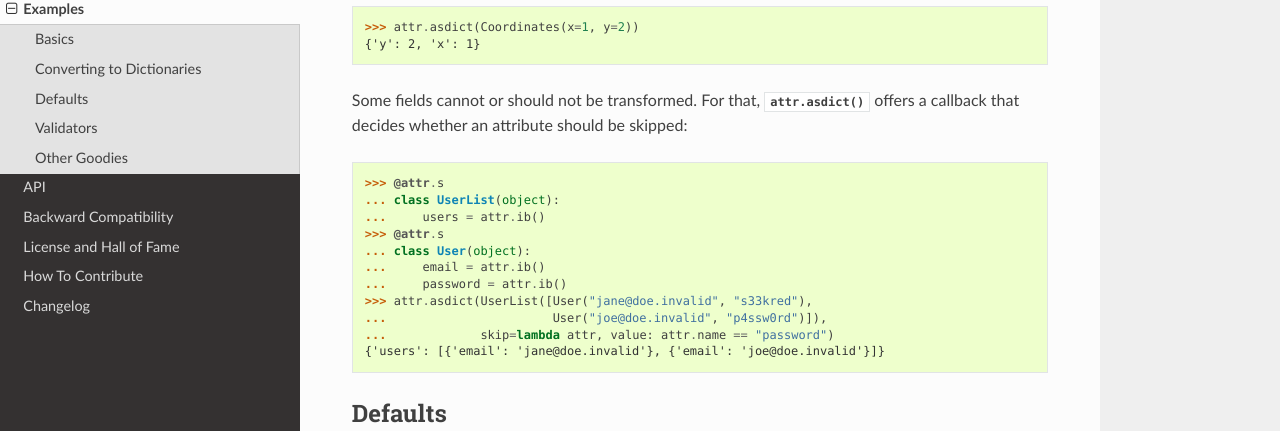
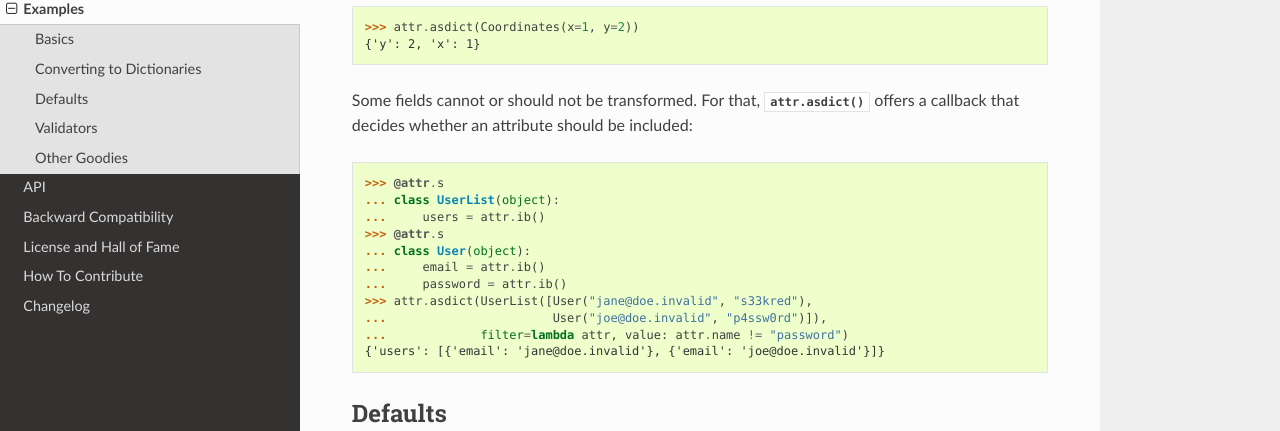
Before and after one commit to python-attrs/attrs, a Sphinx documentation site: the page built from docs/examples.rst, in a window 1280 px wide and 900 px high, scrolled down 1192 px. Shown: the part 167-598 px from the top of the window. Built offline with Sphinx 7.4.7 and the Read the Docs theme 2.0.0, drawn with Linux system fonts in a browser that asks for light colours.

Commit message:
Rename skip to filter and reverse logic

```diff
--- a/docs/examples.rst
+++ b/docs/examples.rst
@@ -73,7 +73,7 @@ When you have a class with data, it often is very convenient to transform that c
    {'y': 2, 'x': 1}
 
 Some fields cannot or should not be transformed.
-For that, :func:`attr.asdict` offers a callback that decides whether an attribute should be skipped:
+For that, :func:`attr.asdict` offers a callback that decides whether an attribute should be included:
 
 .. doctest::
 
@@ -86,7 +86,7 @@ For that, :func:`attr.asdict` offers a callback that decides whether an attribut
    ...     password = attr.ib()
    >>> attr.asdict(UserList([User("jane@doe.invalid", "s33kred"),
    ...                       User("joe@doe.invalid", "p4ssw0rd")]),
-   ...             skip=lambda attr, value: attr.name == "password")
+   ...             filter=lambda attr, value: attr.name != "password")
    {'users': [{'email': 'jane@doe.invalid'}, {'email': 'joe@doe.invalid'}]}
 
 
```
Also changed, not shown: 2 other files.
